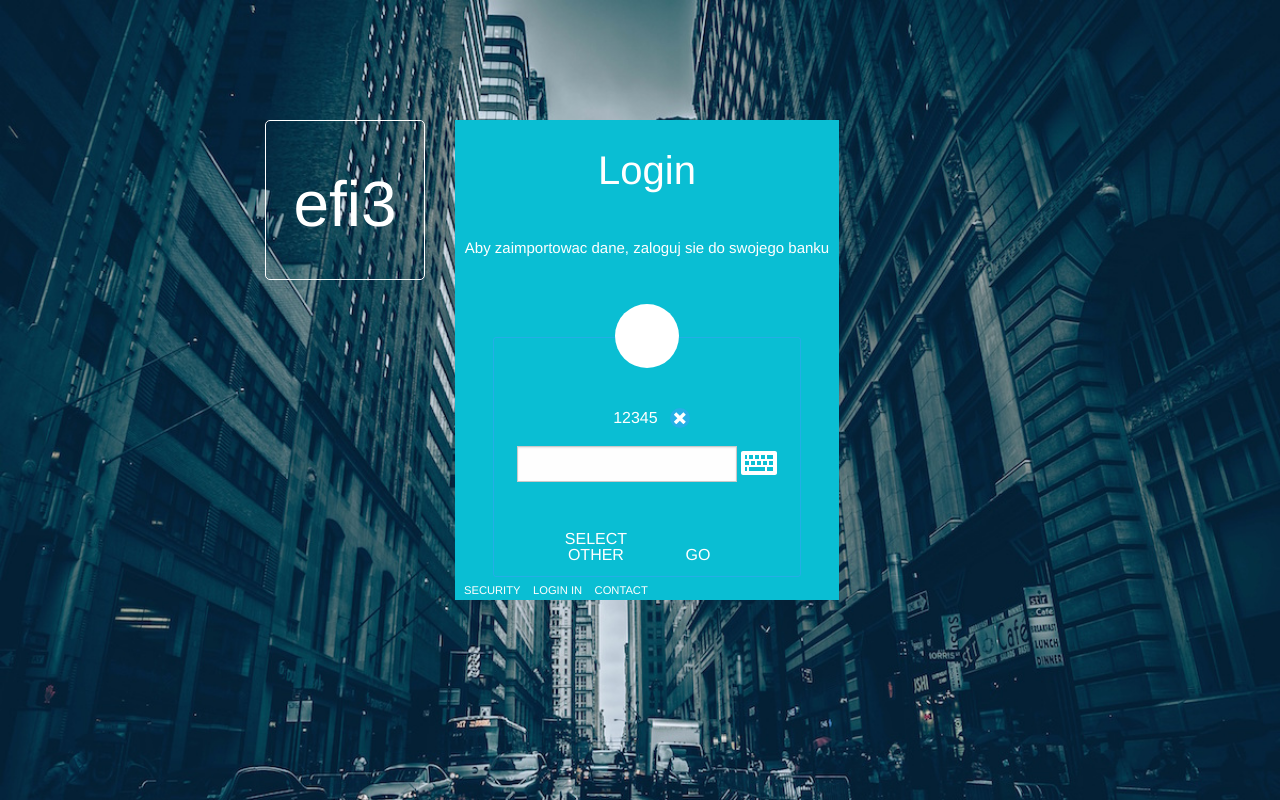
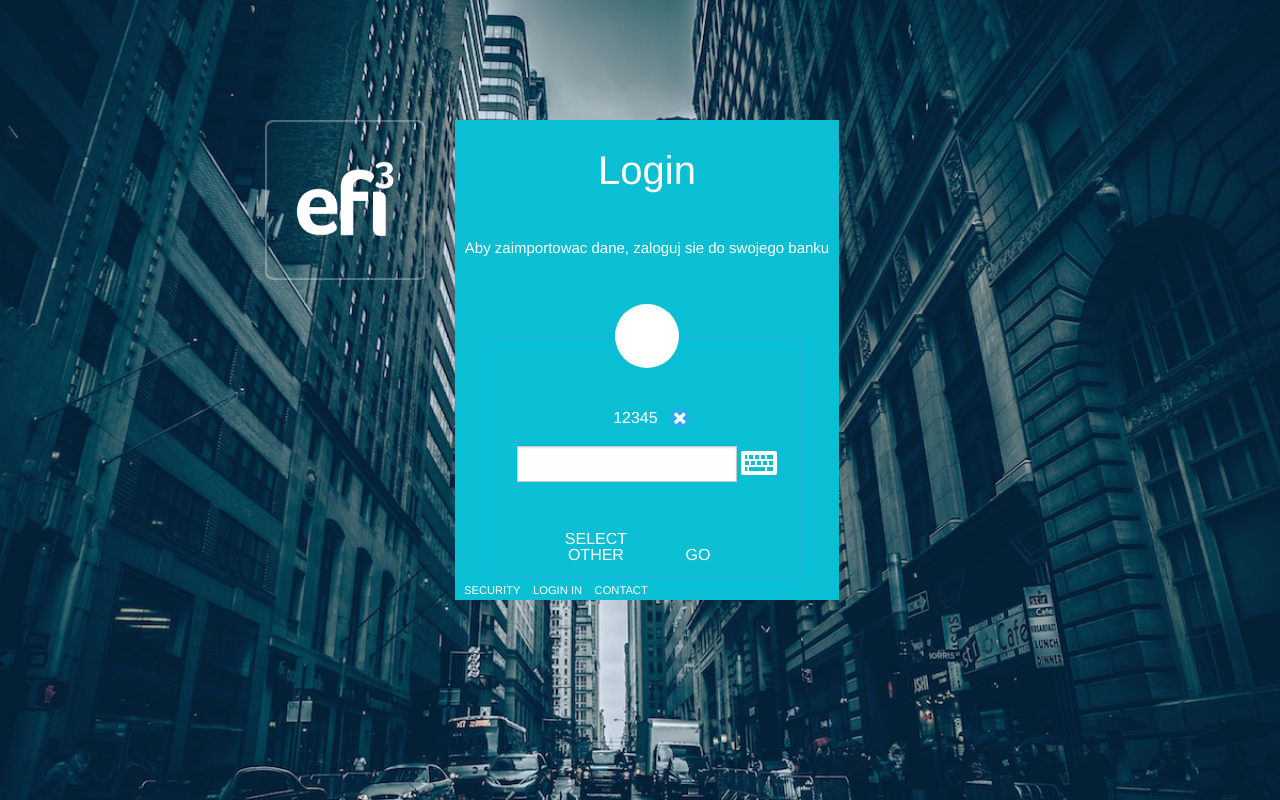
Before and after one commit to zan007/Effigence_1, a plain HTML site: page index.html in a window 1280 px wide. Drawn offline with nearby package versions, Linux system fonts and the light colour scheme.

Commit message:
add logo efi

```diff
--- a/index.html
+++ b/index.html
@@ -20,7 +20,8 @@
 <!-- Logo -->
          <div class="logo">
             <div class="round">
-              <p class="text-center shape">efi3<p>
+              <img src="img/ef_log.png" alt="logo efi3">
+              <!-- <p class="text-center shape">efi3<p> -->
             </div>
            </div>
        </div>
--- a/scss/logo.scss
+++ b/scss/logo.scss
@@ -3,16 +3,16 @@
 .round {
   width: 160px;
   height: 160px;
-  border: 1px solid $white;
-  border-radius: 5px;
+  // border: 1px solid $white;
+  // border-radius: 5px;
   float: right;
   margin: 15vh auto;
 }
 
-.shape {
- color:$white;
- font-size: 4rem;
- font-style: bold;
- background-image: url('../img/login.psd');
- margin: 20% auto;
- }
+// .shape {
+//  color:$white;
+//  font-size: 4rem;
+//  font-style: bold;
+//  background-image: url('../img/login.psd');
+//  margin: 20% auto;
+//  }
```
Also changed, not shown: css/app.css, img/ef_log.png (added), 1 other file.
